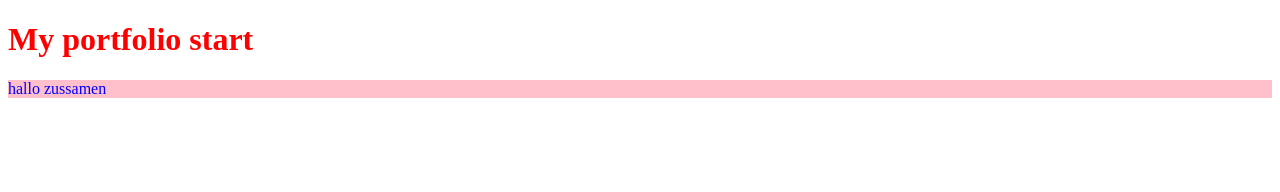
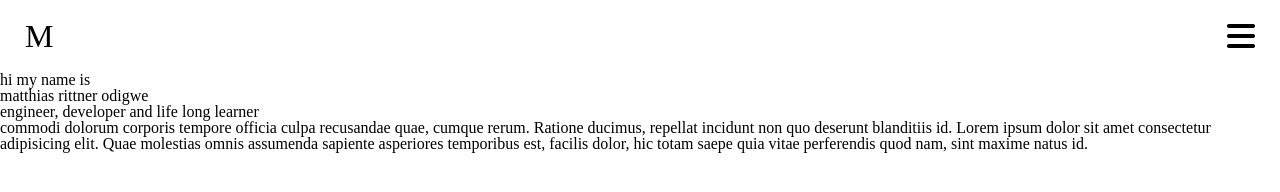
Before and after one commit to Chukuwinke/Portfolio, a website built with Parcel: page src/index.html in a window 1280 px wide. Built offline with nearby package versions, Linux system fonts and the light colour scheme.

Commit message:
added base html markup

```diff
--- a/src/index.html
+++ b/src/index.html
@@ -4,15 +4,62 @@
     <meta charset="UTF-8">
     <meta http-equiv="X-UA-Compatible" content="IE=edge">
     <meta name="viewport" content="width=device-width, initial-scale=1.0">
+    <title>Document</title>
     <link rel="stylesheet" href="./scss/main.scss">
-    <title>Document</title>
+    <script src="https://kit.fontawesome.com/4971a05e9a.js" crossorigin="anonymous"></script>
 </head>
 <body>
-    <h1>My portfolio start</h1>
-    <div>
-        <p>
-            hallo zussamen
-        </p>
-    </div>
+    <!------------------------------------------------HEADER SECTION----------------------------------------->
+    <header class="header">
+
+        <nav class="nav">
+             <div class="logo"><h1>M</h1></div>
+            <div class="hamburger__menu">
+                <i class="fa-solid fa-bars fa-2x"></i>
+            </div>
+           <!--  <div class="logo">M</div>
+            <ol class="menu">
+                <li class="menu__item">about</li>
+                <li class="menu__item">experience</li>
+                <li class="menu__item">work</li>
+                <li class="menu__item">contact</li>
+            </ol>
+            <div class="resume__container">
+                <a href="#" class="resume__link">Resume</a>
+            </div> -->
+        </nav>
+    </header>
+    <!-------------------------------- MAIN CONTAINER----------------------------------------------------------->
+    <main class="main">
+        <!---------------------------- HERO SECTION ------------------------------------------------------------->
+        <section class="hero__section">
+            <div class=""><h1 class="">hi my name is</h1></div>
+            <div class=""><h2 class="">matthias rittner odigwe</h2></div>
+            <div class=""><h3 class="">engineer, developer and life long learner </h3></div>
+            <div class=""><p class=""> commodi dolorum corporis tempore officia culpa recusandae quae, cumque rerum. Ratione ducimus,
+                 repellat incidunt non quo deserunt blanditiis id. Lorem ipsum dolor sit amet consectetur
+                 adipisicing elit. Quae molestias omnis assumenda sapiente asperiores temporibus est,
+                facilis dolor, hic totam saepe quia vitae perferendis quod nam, sint maxime natus id.</p></div>
+            <div class=""></div>
+        </section>
+        <!---------------------------- ABOUT SECTION ------------------------------------------------------------->
+        <section class="about__section"></section>
+        <!---------------------------- EXPERIENCE SECTION -------------------------------------------------------->
+        <section class="experience__section"></section>
+        <!---------------------------- WORK SECTION -------------------------------------------------------------->
+        <section class="work__section"></section>
+        <!---------------------------- CONTACT SECTION -------------------------------------------------------------->
+        <section class="contact__section"></section>
+
+    </main>
+    <!--------------------------------- FOOTER -------------------------------------------------------------------->
+    <footer class="footer">
+        <div class="footer__credits">
+            <a href="" class="credits__link">
+                <p class="credits__title"></p>
+                <div class="github-stats"><span></span><span></span></div>
+            </a>
+        </div>
+    </footer>
 </body>
 </html>
--- /dev/null
+++ b/src/scss/base/_reset.scss
@@ -0,0 +1,46 @@
+*, *:before, *:after{
+    box-sizing: border-box;
+}
+
+html, body, div, span, object, iframe, figure, h1, h2, h3, h4, h5, h6, p, blockquote, pre, a, code, em, img, small, strike, strong, sub, sup, tt, b, u, i, ol, ul, li, fieldset, form, label, table, caption, tbody, tfoot, thead, tr, th, td, main, canvas, embed, footer, header, nav, section, video{
+    margin: 0;
+    padding: 0;
+    border: 0;
+    font-size: 100%;
+    font: inherit;
+    vertical-align: baseline;
+    text-rendering: optimizeLegibility;
+    -webkit-font-smoothing: antialiased;
+    text-size-adjust: none;
+}
+
+footer, header, nav, section, main{
+    display: block;
+}
+
+body{
+    line-height: 1;
+}
+
+ol, ul{
+    list-style: none;
+}
+
+blockquote, q{
+    quotes: none;
+}
+
+blockquote:before, blockquote:after, q:before, q:after{
+    content: '';
+    content: none;
+}
+
+table{
+    border-collapse: collapse;
+    border-spacing: 0;
+}
+
+input{
+    -webkit-appearance: none;
+    border-radius: 0;
+}
--- /dev/null
+++ b/src/scss/base/_typography.scss
@@ -0,0 +1,3 @@
+html{
+    font-size: 16px;
+}
--- /dev/null
+++ b/src/scss/layout/_header.scss
@@ -0,0 +1,15 @@
+.header{
+    padding: 20px 25px;
+    .nav{
+        display: flex;
+        justify-content: space-between;
+    }
+
+}
+.logo{
+    font-size: 2rem;
+}
+.menu{
+    display: flex;
+
+}
--- a/src/scss/main.scss
+++ b/src/scss/main.scss
@@ -1,10 +1,3 @@
-h1 {
-    color: red;
-}
-
-div {
-    background-color: pink;
-    p{
-        color: blue;
-    }
-}
+@import './base/reset';
+@import './base/typography';
+@import './pages/home';
--- /dev/null
+++ b/src/scss/pages/_home.scss
@@ -0,0 +1 @@
+@import '../layout/header'
```
Also changed, not shown: package.json (+4 -4 lines).
